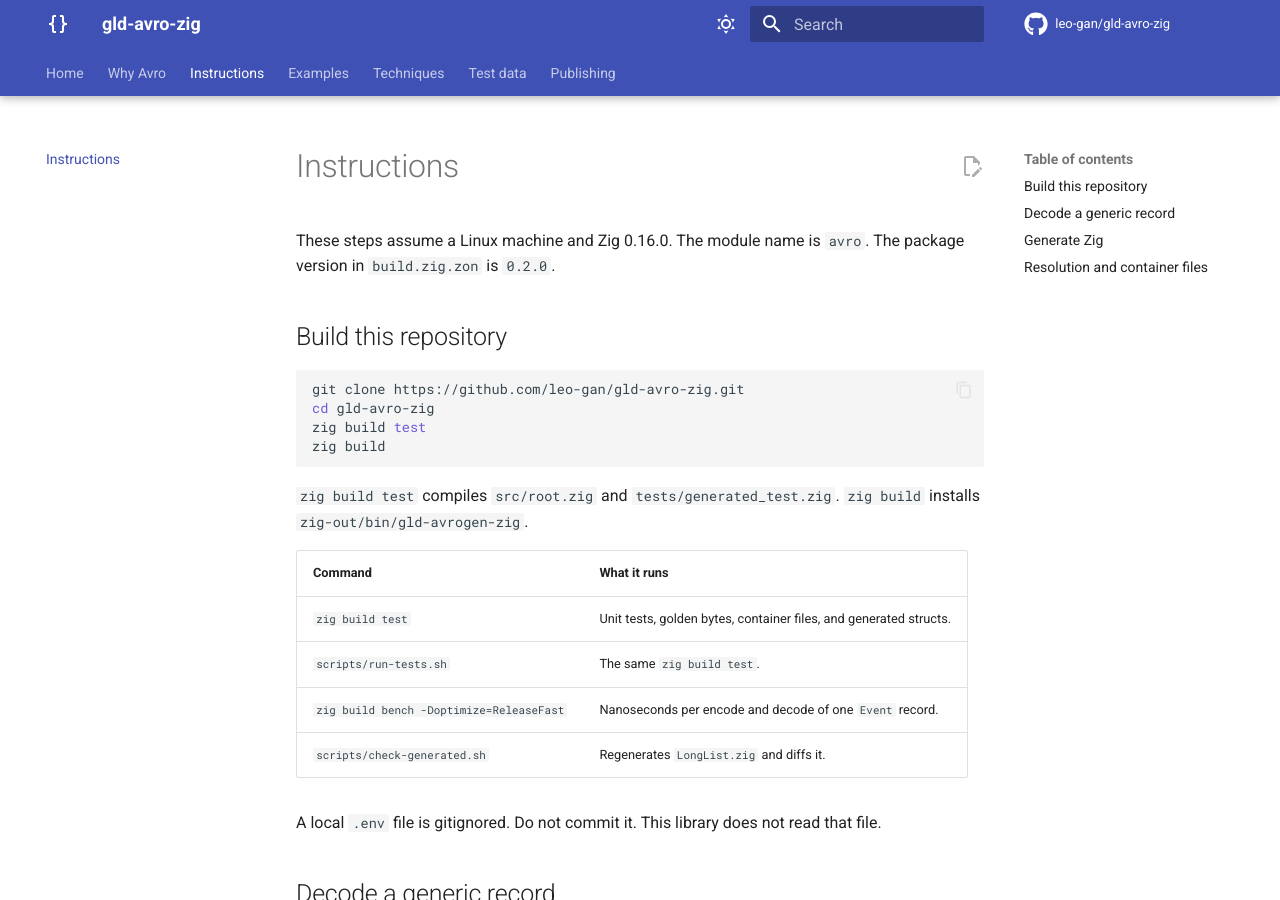
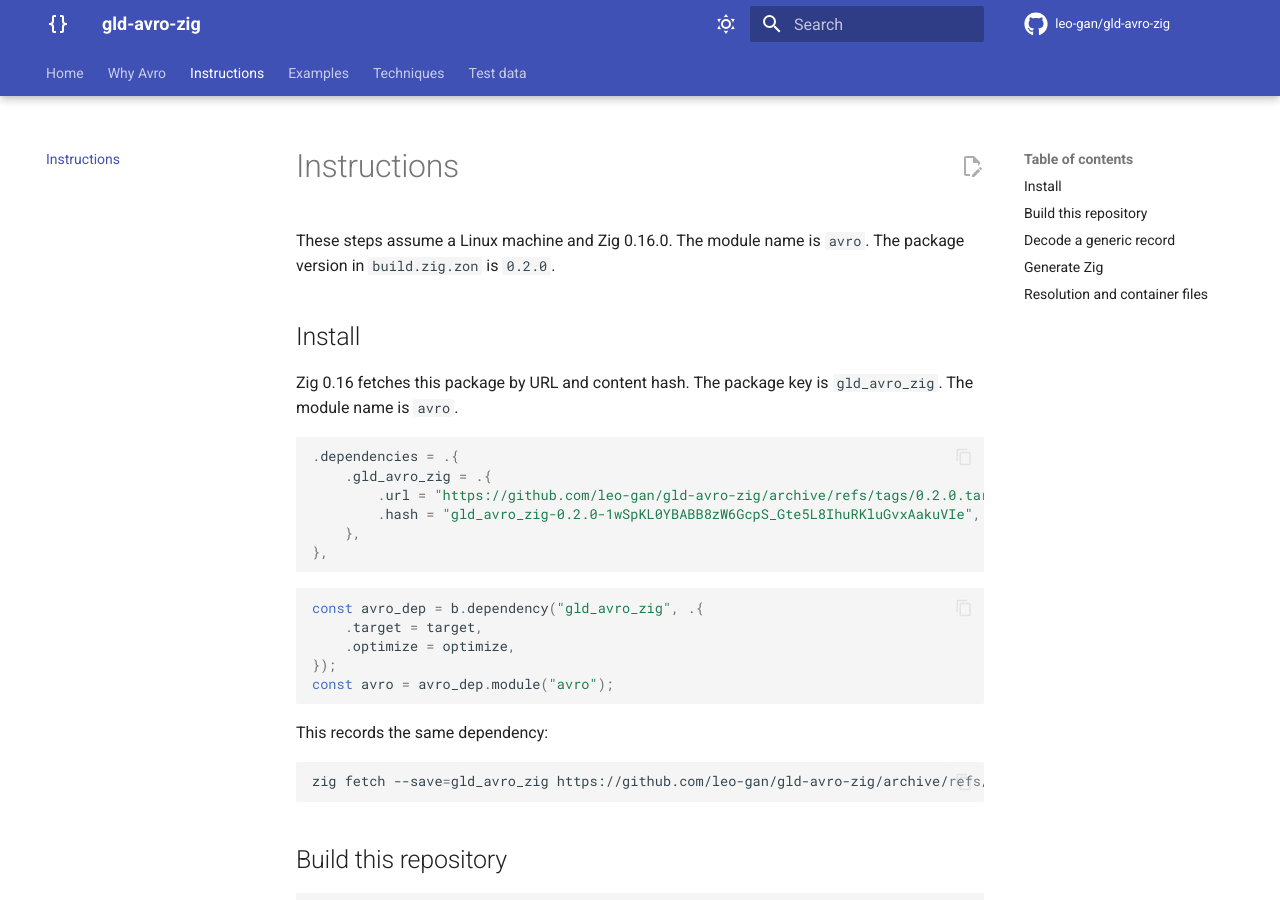
Before and after one commit to leo-gan/gld-avro-zig, an MkDocs documentation site: the page built from docs/instructions.md, in a window 1280 px wide and 900 px high. Built offline with MkDocs 1.6.1 and Material for MkDocs 9.7.7, drawn with Linux system fonts in a browser that asks for light colours; comment, search, counter and statistics services are not loaded.

Commit message:
Document installation on the Instructions page (#4)

````diff
--- a/docs/instructions.md
+++ b/docs/instructions.md
@@ -2,6 +2,33 @@
 
 These steps assume a Linux machine and Zig 0.16.0. The module name is `avro`.
 The package version in `build.zig.zon` is `0.2.0`.
+
+## Install
+
+Zig 0.16 fetches this package by URL and content hash. The package key is `gld_avro_zig`. The module name is `avro`.
+
+```zig
+.dependencies = .{
+    .gld_avro_zig = .{
+        .url = "https://github.com/leo-gan/gld-avro-zig/archive/refs/tags/0.2.0.tar.gz",
+        .hash = "gld_avro_zig-0.2.0-1wSpKL0YBABB8zW6GcpS_Gte5L8IhuRKluGvxAakuVIe",
+    },
+},
+```
+
+```zig
+const avro_dep = b.dependency("gld_avro_zig", .{
+    .target = target,
+    .optimize = optimize,
+});
+const avro = avro_dep.module("avro");
+```
+
+This records the same dependency:
+
+```bash
+zig fetch --save=gld_avro_zig https://github.com/leo-gan/gld-avro-zig/archive/refs/tags/0.2.0.tar.gz
+```
 
 ## Build this repository
 
--- a/mkdocs.yml
+++ b/mkdocs.yml
@@ -79,4 +79,3 @@ nav:
   - Examples: examples.md
   - Techniques: techniques.md
   - Test data: test-data.md
-  - Publishing: publishing.md
````
Also changed, not shown: README.md (+1 -3 lines), docs/publishing.md (deleted, +0 -71 lines).
